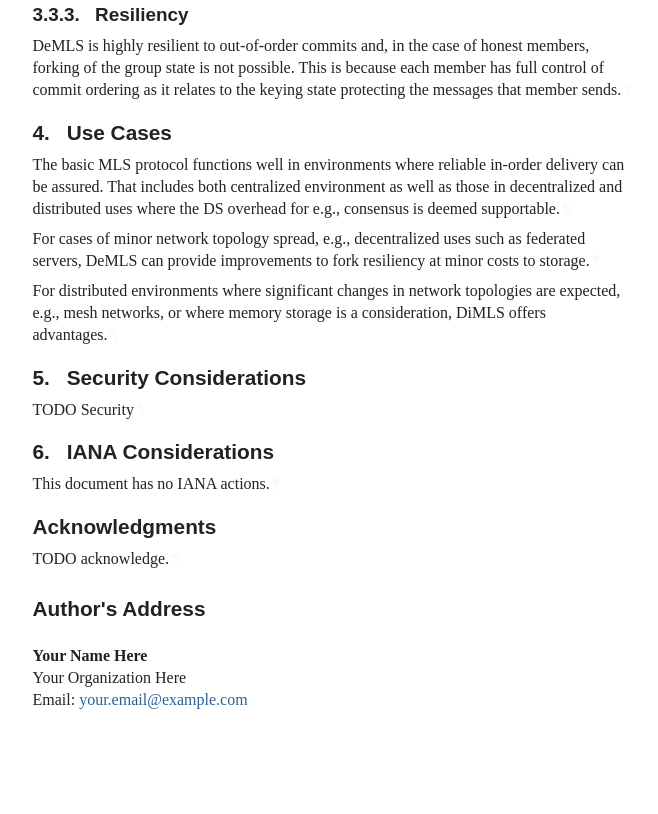
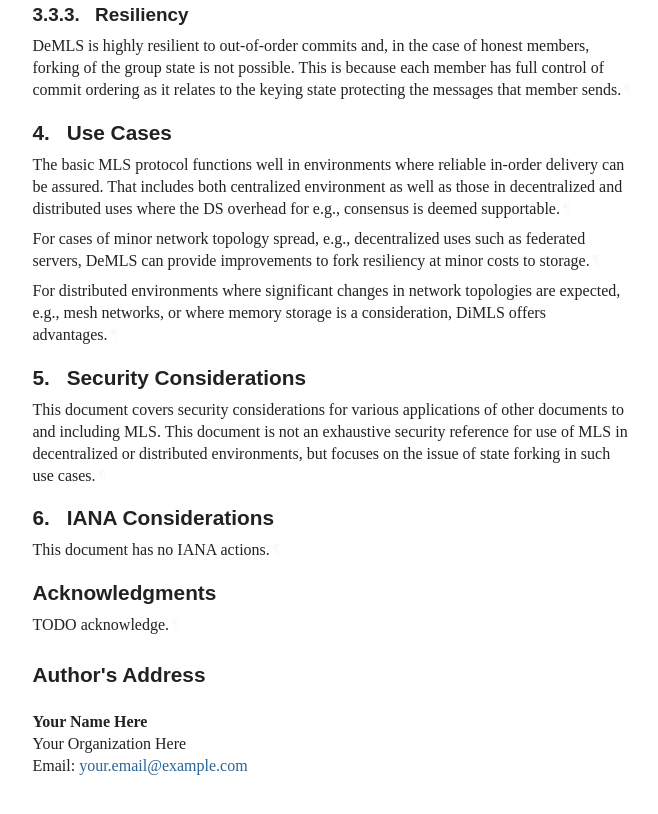
Before and after one commit to germ-mark/mls-informational-decentralized-applications, a plain HTML site: page draft-todo-yourname-protocol.html in a window 1280 px wide. Shown: the part 2778-3592 px from the top of the page, without its empty margins (92-750 px from the left). Drawn offline with Linux system fonts and the light colour scheme; a web font is replaced by a local one.

Commit message:
Script updating gh-pages from c651648. [ci skip]

```diff
--- a/draft-todo-yourname-protocol.html
+++ b/draft-todo-yourname-protocol.html
@@ -1424,7 +1424,10 @@ DiMLS offers advantages.<a href="#section-4-3" class="pilcrow">¶</a></p>
       <h2 id="name-security-considerations">
 <a href="#section-5" class="section-number selfRef">5. </a><a href="#name-security-considerations" class="section-name selfRef">Security Considerations</a>
       </h2>
-<p id="section-5-1">TODO Security<a href="#section-5-1" class="pilcrow">¶</a></p>
+<p id="section-5-1">This document covers security considerations for various applications of other
+documents to and including MLS. This document is not an exhaustive security
+reference for use of MLS in decentralized or distributed environments, but
+focuses on the issue of state forking in such use cases.<a href="#section-5-1" class="pilcrow">¶</a></p>
 </section>
 </div>
 <div id="iana-considerations">
```
Also changed, not shown: draft-todo-yourname-protocol.txt.
